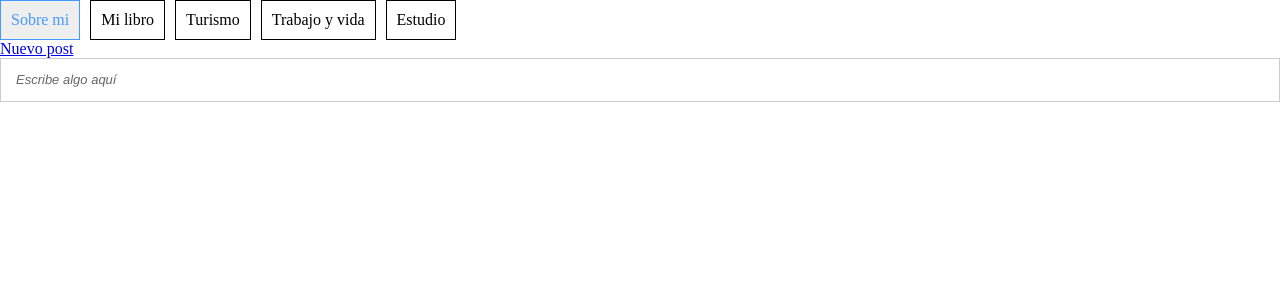
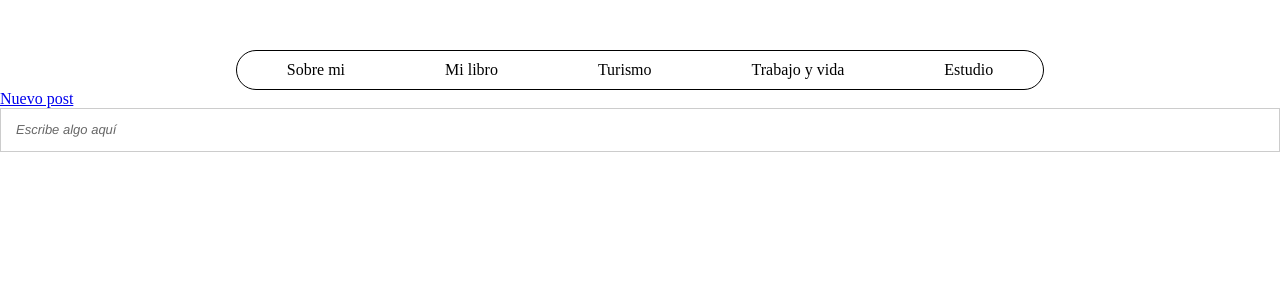
Before and after one commit to VictorMerino2002/Sarah-s-Blog, a React (Vite) app in the folder frontend/: page /tourism in a window 1280 px wide. Shown: the top 300 px of the page. Built offline with nearby package versions, Linux system fonts and the light colour scheme.

Commit message:
wrong nav

```diff
--- a/frontend/package.json
+++ b/frontend/package.json
@@ -24,6 +24,6 @@
     "eslint-plugin-react": "^7.33.2",
     "eslint-plugin-react-hooks": "^4.6.0",
     "eslint-plugin-react-refresh": "^0.4.5",
-    "vite": "^5.1.4"
+    "vite": "^5.4.7"
   }
 }
--- a/frontend/src/components/Navigation.css
+++ b/frontend/src/components/Navigation.css
@@ -1,11 +1,16 @@
 .Navigation {
     display: flex;
-    gap: 10px;
+    justify-content: center;
+    gap: 0px;
+    border: 1px solid #000;
+    border-radius: 4em;
+    width: max-content;
+    margin: auto;
+    margin-top: 50px;
 }
 
 .Navigation a {
-    padding: 10px;
-    border: 1px solid #000;
+    padding: 10px 50px;
     text-decoration: none;
     color: #000;
 }
```
Also changed, not shown: 1 other file (tests, documents, lock files or other folders).
